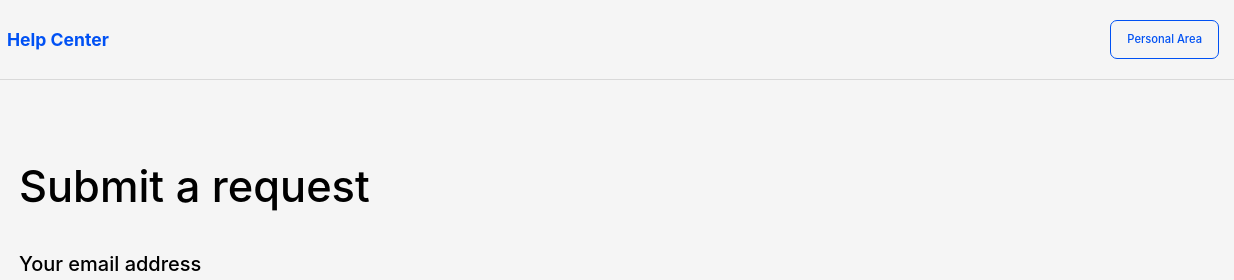
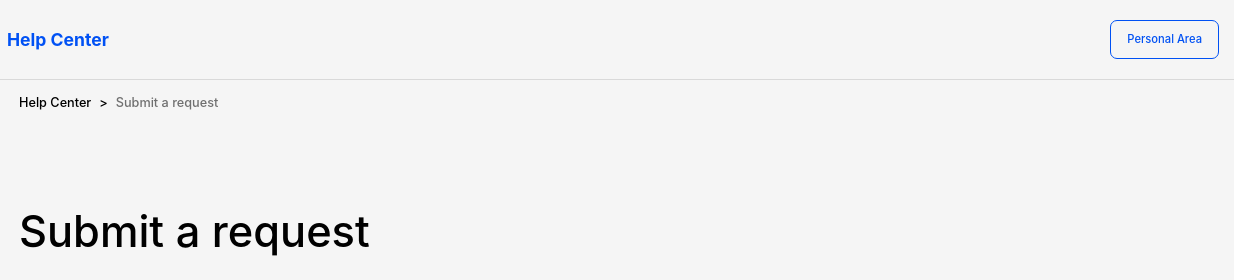
Before and after one commit to DmitryUvarov/help-center, a website: page source/form.html in a window 1280 px wide. Shown: the top 280 px of the page, 46-1280 px from the left. Drawn offline with nearby package versions, Linux system fonts and the light colour scheme; files that its build step writes are made by us from their sources; a web font is replaced by a local one.

Commit message:
add breadcrumbs

```diff
--- a/source/form.html
+++ b/source/form.html
@@ -15,6 +15,18 @@
         @@include('_header.html')
 
         <main>
+
+
+            <section>
+                <div class="container">
+                    <div class="breadcrumbs">
+                        <ul>
+                            <li><a href="#">Help Center</a></li>
+                            <li><a href="#">Submit a request</a></li>
+                        </ul>
+                    </div>
+                </div>
+            </section>
 
             <section>
                 <div class="container">
--- /dev/null
+++ b/source/scss/blocks/breadcrumbs.scss
@@ -0,0 +1,39 @@
+.breadcrumbs {
+    padding: 15px 0;
+    & ul {
+        display: flex;
+        align-items: center;
+    }
+    & li {
+        display: flex;
+        align-items: center;
+        & a {
+            font-family: 'Inter';
+            font-style: normal;
+            font-weight: 500;
+            font-size: 12.7045px;
+            line-height: 15px;
+            color: #000000;
+        }
+        margin-right: 8px;
+
+        &:not(:first-child) {
+
+            & a {
+                color: #707070;
+            }
+
+            &::before {
+                content: '  >  ';
+                font-family: 'Inter';
+                font-style: normal;
+                font-weight: 500;
+                font-size: 12.7045px;
+                line-height: 15px;
+                color: #000000;
+                margin-right: 8px;
+
+            }
+        }
+    }
+}
--- a/source/scss/general/blocks.scss
+++ b/source/scss/general/blocks.scss
@@ -5,5 +5,6 @@
 @import "blocks/links-block";
 @import "blocks/help";
 @import "blocks/main-form";
+@import "blocks/breadcrumbs";
 
 @import "webp";
```
